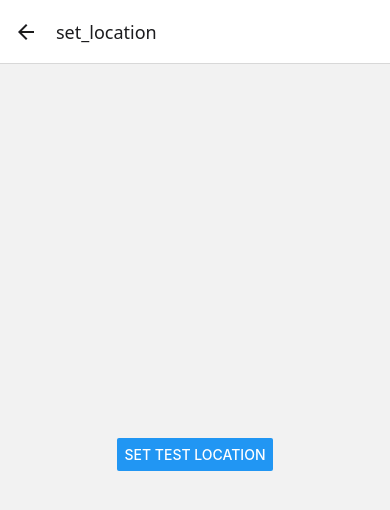
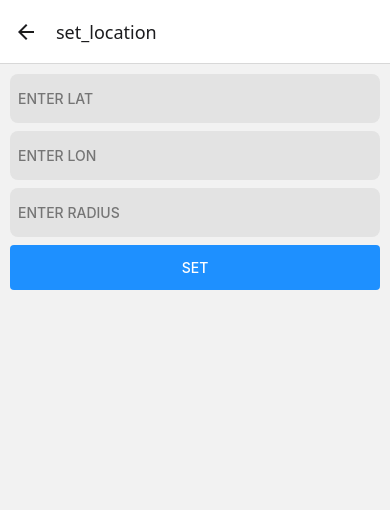
Before and after one commit to Jerald424/HMA, a React Native app in the folder hmamobile/: screen /set_location in a window 390 px wide. Shown: the top 510 px of the page. Built offline with nearby package versions, Linux system fonts and the light colour scheme.

Commit message:
add notification

```diff
--- a/hmamobile/src/App.tsx
+++ b/hmamobile/src/App.tsx
@@ -4,6 +4,7 @@ import RegisterGeo from './screens/RegisterGeolocation';
 import Dashboard from './screens/Dashboard';
 import HMAText from './components/styled/atoms/text';
 import SetLocation from './screens/SetLocation';
+import Dummy from './screens/Dummy';
 
 const Stack = createStackNavigator();
 
@@ -14,6 +15,7 @@ export default function App() {
       <Stack.Screen name="map" component={GeofenceDebugScreen} />
       <Stack.Screen name="register" component={RegisterGeo} />
       <Stack.Screen name="set_location" component={SetLocation} />
+      <Stack.Screen name="dummy" component={Dummy} />
     </Stack.Navigator>
   );
 }
--- a/hmamobile/src/screens/Dashboard.tsx
+++ b/hmamobile/src/screens/Dashboard.tsx
@@ -4,6 +4,7 @@ export default function Dashboard({ navigation }) {
   return (
     <View>
       <Button title="MAP" onPress={() => navigation.navigate('map')} />
+      <Button title="dummy" onPress={() => navigation.navigate('dummy')} />
       <Button
         title="SET LOCATION"
         onPress={() => navigation.navigate('set_location')}
--- /dev/null
+++ b/hmamobile/src/screens/Dummy.tsx
@@ -0,0 +1,29 @@
+import Geolocation from '@react-native-community/geolocation';
+import { useEffect, useState } from 'react';
+import HMAText from 'src/components/styled/atoms/text';
+
+export default function Dummy() {
+  const [state, setState] = useState();
+  useEffect(() => {
+    const watchId = Geolocation.watchPosition(
+      pos => {
+        console.log('pos: ', pos);
+        setState(pos?.coords);
+      },
+      err => console.log('Location error:', err),
+      {
+        enableHighAccuracy: false,
+        distanceFilter: 1,
+        interval: 2000,
+      },
+    );
+
+    return () => Geolocation.clearWatch(watchId);
+  }, []);
+
+  return (
+    <>
+      <HMAText>{JSON.stringify(state)}</HMAText>
+    </>
+  );
+}
--- a/hmamobile/src/screens/Map.tsx
+++ b/hmamobile/src/screens/Map.tsx
@@ -4,7 +4,7 @@ import MapView, { Marker, Circle } from 'react-native-maps';
 import Geolocation from '@react-native-community/geolocation';
 import { requestLocationPermission } from 'src/utils/permission';
 
-export const GEOFENCE = {
+export let GEOFENCE = {
   latitude: 13.055663, // 🔹 your geofence center
   longitude: 80.253559,
   radius: 200.0, // in meters
--- a/hmamobile/src/screens/SetLocation.tsx
+++ b/hmamobile/src/screens/SetLocation.tsx
@@ -1,16 +1,46 @@
+import { useState } from 'react';
 import { Button, View } from 'react-native';
 import { NativeModules } from 'react-native';
+import HMAButton from 'src/components/styled/atoms/button';
+import HMATextInput from 'src/components/styled/atoms/input';
+import { GEOFENCE } from './Map';
+import HMATextInputMolecule from 'src/components/styled/molecules/input';
+import HMADivider from 'src/components/styled/atoms/divider';
 const { DebugLocation } = NativeModules;
+console.log('DebugLocation: ', DebugLocation);
 
 export default function SetLocation() {
+  const [lat, setLat] = useState('');
+  const [lon, setLon] = useState('');
+  const [rad, setRad] = useState('');
   const setLocation = () => {
     // Replace with your geofence test location
-    DebugLocation.setMockLocation(13.053592, 80.25125);
+    DebugLocation.setMockLocation(10.0, 80.25125);
   };
 
   return (
-    <View style={{ flex: 1, justifyContent: 'center', alignItems: 'center' }}>
-      <Button title="Set Test Location" onPress={setLocation} />
+    <View style={{ padding: 10 }}>
+      <HMATextInputMolecule onChangeText={setLat} placeholder="ENTER LAT" />
+      <HMADivider />
+      <HMATextInputMolecule onChangeText={setLon} placeholder="ENTER LON" />
+      <HMADivider />
+
+      <HMATextInputMolecule onChangeText={setRad} placeholder="ENTER RADIUS" />
+      <HMADivider />
+
+      <HMAButton
+        title="SET"
+        onPress={() =>
+          Object.assign(GEOFENCE, {
+            latitude: +lat,
+            longitude: +lon,
+            radius: +rad,
+          })
+        }
+      />
+      <HMADivider />
+
+      {/* <Button title="Set Test Location" onPress={setLocation} /> */}
     </View>
   );
 }
```
Also changed, not shown: 3 other files (tests, documents, lock files or other folders).
